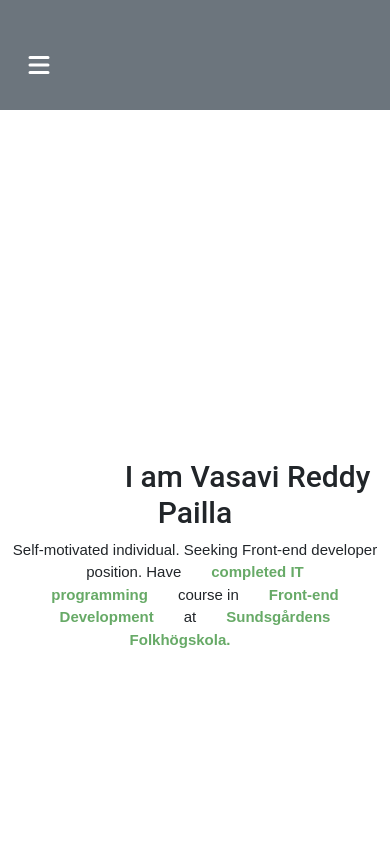
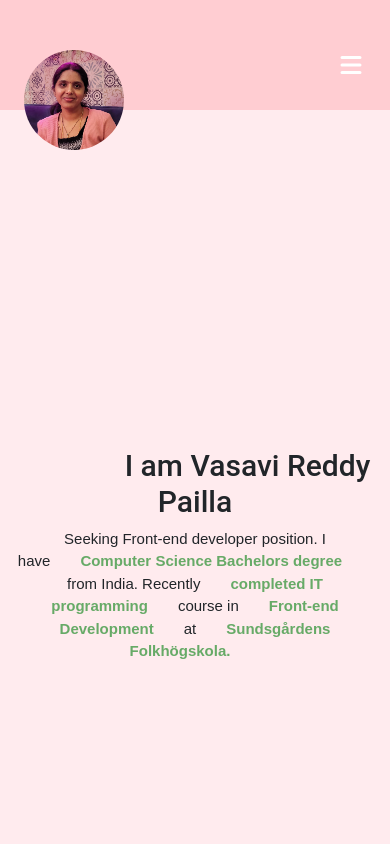
Before and after one commit to vasavipailla/vasavi_portfolio, a React (Create React App) app: page /components/projects in a window 390 px wide. Shown: the top 844 px of the page. Built offline with nearby package versions, Linux system fonts and the light colour scheme; some icons are missing.

Commit message:
video added

```diff
--- a/src/Components/Greet.js
+++ b/src/Components/Greet.js
@@ -6,7 +6,11 @@ const Greet = () => {
     return(
         <div className='greeting'>
              <h2 className="greet"><PiHandWavingBold /> &nbsp;I am Vasavi Reddy Pailla</h2>
-             <p className='self'>Self-motivated individual. Seeking Front-end developer position. Have<span className='my-self'>completed IT programming</span>course in<span className='my-self'>Front-end Development</span>at<span className='my-self'>Sundsgårdens Folkhögskola.</span></p>
+             <p className='self'>Seeking Front-end developer position. I have
+             <span className='my-self'>Computer Science Bachelors degree</span> from India.
+             Recently<span className='my-self'>completed IT programming</span>course in
+             <span className='my-self'>Front-end Development</span>at
+             <span className='my-self'>Sundsgårdens Folkhögskola.</span></p>
         </div>
     )
 }
--- a/src/Components/Home.js
+++ b/src/Components/Home.js
@@ -27,9 +27,9 @@ const Home = () => {
     return (
         <div className='row1'>
             <div className="row" style={{width:'100%'}}>
-               <div className="col-lg-6 vh-400 bg-secondary text-white container1" style={{width:'25%'}} >
+               <div className="col-lg-6 vh-400  text-white container1" style={{width:'25%'}} >
                     <div className={fix ? 'container fixed' : 'container vh-400'}>
-                            <Navi/>
+                        <Navi/>
                     </div>
                 </div>
                 <div className="col-lg-9 vh-500  container2" style={{width:'75'}}>
@@ -40,7 +40,7 @@ const Home = () => {
                       <About/>
                    </div>
                    <hr/>
-                   <div className='vh-100 bg-light' id="contact">
+                   <div className='vh-100' id="contact">
                         <Contact/>
                    </div>
                    <hr></hr>
--- a/src/Components/Navi.js
+++ b/src/Components/Navi.js
@@ -5,6 +5,7 @@ import { GoProjectSymlink } from "react-icons/go";
 import {AiOutlineHome} from "react-icons/ai";
 import { HiMenu} from "react-icons/hi";
 import { useState } from "react";
+import profile_pic from '../images/vpc.png'
 
 const Navi = () => {
     const handleClickScroll = () => {
@@ -50,6 +51,9 @@ const Navi = () => {
 
     return  (
       <div className="listed1">
+          <div>
+            <img className="rounded-circle profile" alt="avatar1" src={profile_pic} width="150" height="150"/>
+          </div>
           <div className="menu-icon" onClick={handleShowNavbar}>
             <HiMenu style={{fontSize:"30px"}}/>
           </div>
--- a/src/Components/Projects.js
+++ b/src/Components/Projects.js
@@ -3,6 +3,7 @@ import game from '../images/game.png'
 import travel from '../images/travel.png'
 import { Link } from "react-router-dom";
 import { BiWifi0 } from "react-icons/bi";
+import video from "../videos/video.webm"
 const Projects = () => {
 
   return (
@@ -42,16 +43,23 @@ const Projects = () => {
                 </div>
               </div> */}
               <div className='project'>
-                <h4>1<BiWifi0/>Typing game</h4>
+                <h4>1<BiWifi0/>Bootstrap</h4>
+                  <video className="card-img-top border border-secondary" controls="controls">
+                    <source src={video} type="video/mp4" />
+                  </video>
+                  <Link to="https://github.com/vasavipailla/bootstrap" style={{fontSize:"20px"}}>Link to the code </Link>
+                <p>Built on : HTML, Bootstrap, JavaScript</p>
+              </div>
+              <div className='project'>
+                <h4>2<BiWifi0/>Typing game</h4>
                 <Link to="https://github.com/vasavipailla/typing-game"><img className="card-img-top border border-secondary" src={game} alt="typing game"/></Link>
                 <p>Built on : HTML, CSS, React, React Hooks</p>
               </div>
               <div className='project'>
-                <h4>2<BiWifi0/>Bhromaon Travel</h4>
+                <h4>3<BiWifi0/>Bhromaon Travel</h4>
                 <Link to="https://github.com/vasavipailla/test"><img className="card-img-top border border-secondary" src={travel} alt="typing game"/></Link>
                 <p>Built on : HTML, CSS, Sass, Figma</p>
               </div>
-
           </div>
      )
 }
--- a/src/index.css
+++ b/src/index.css
@@ -17,6 +17,14 @@ code {
   display: flex;
   justify-content: center;
   align-items: center;
+}
+
+.container1 {
+  background-color: #ffcdd2 ;
+}
+
+.container2 {
+  background-color: #ffebee;
 }
 
  /* .container1 {
@@ -320,6 +328,10 @@ span{
   align-items: center;
 }
 
+.profile {
+  margin-left: 50px;
+}
+
 
 /* .row1 {
   @media  (min-width:480px) {
@@ -346,6 +358,20 @@ span{
     align-items: center;
   }
 
+  .listed1 {
+    display: flex;
+    flex-direction:row;
+    justify-content:space-between;
+  }
+
+  .profile {
+    margin-left:0px;
+    margin-bottom:50px;
+    width: 100px;
+    height: 100px;
+    position: absolute;
+  }
+
  .row {
   display: flex;
   }
@@ -370,7 +396,6 @@ span{
 
   .container1 {
     width:100% !important;
-    background-color: #6c757d;
   }
   .greet {
     font-size:30px;
@@ -394,17 +419,18 @@ span{
   .menu-icon {
     display: block;
     cursor: pointer;
-    height: 60px;
+    height:60px;
   }
 
   .nav-elements {
-    left:0;
+    right:0;
     position: absolute;
-    background-color:burlywood;
+    background-color:#ffcdd2;
     width: 0px;
-    height: calc(100vh - 60px);
+    height: calc(150vh - 60px);
     transition: all 0.3s ease-in;
-    overflow: hidden;
+    overflow-y: hidden;
+    z-index: 1;
   }
 
   .navUl {
@@ -412,7 +438,8 @@ span{
   }
 
   .nav-elements.active {
-    width: 270px;
+    width: 250px;
+    margin-top:60px;
   }
 
   .nav-elements ul {
```
Also changed, not shown: src/images/vpc.png (added), 1 other file (tests, documents, lock files or other folders).
